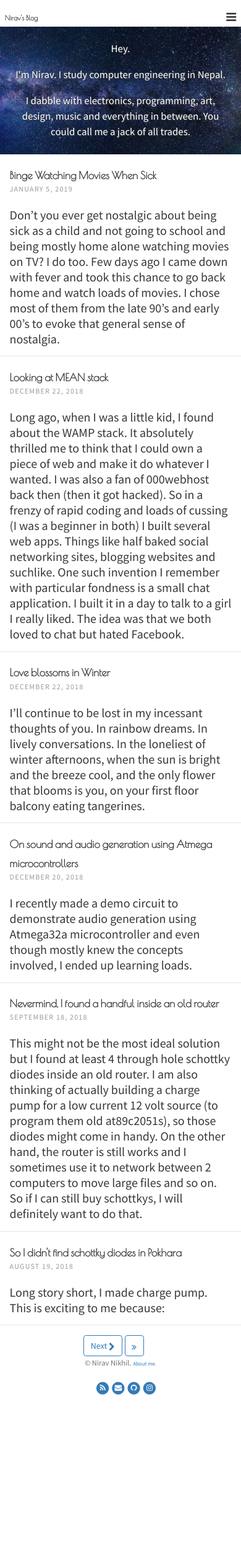
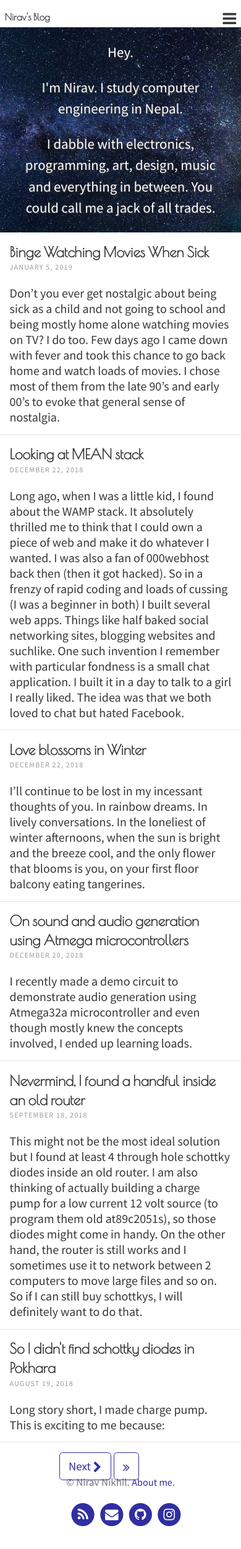
Before and after one commit to niravcodes/niravcodes.github.io, a Jekyll site: the page built from index.html, in a window 390 px wide. Shown: the whole page at 62% size. Built offline with Jekyll 4.4.1, drawn with Linux system fonts in a browser that asks for light colours; the list of posts is cut into pages by our own code; before the commit the page ends 2285 px from its top, so only the background shows below that.

Commit message:
more responsive + brand color experiments

```diff
--- a/_sass/base/_global.scss
+++ b/_sass/base/_global.scss
@@ -84,16 +84,16 @@ h4 {
     p,
     li,
     a {
-        font-size: 0.8em;
+        font-size: 1em;
     }
 }
 
 @media screen and (max-width: $sm-break) {
     h1 {
-        font-size: 1.2em;
+        font-size: 1.3em;
     }
     h2 {
-        font-size: 1em;
+        font-size: 1.2em;
     }
     h3 {
         font-size: 0.7em;
@@ -105,7 +105,7 @@ h4 {
     p,
     li,
     a {
-        font-size: 0.7em;
+        font-size: 0.95em;
     }
 }
 
--- a/_sass/base/_variables.scss
+++ b/_sass/base/_variables.scss
@@ -11,7 +11,7 @@ $padding-small: 4%;
 $padding-x-small: 3%;
 
 // Brand colours
-$theme-color: #337ab7;
+$theme-color: #2f2fa2;
 $brand-color: #fff;
 $background-color: #fff;
 $border-color: rgba(0, 0, 0, 0.1); // rgba recommended if using feature images
```
